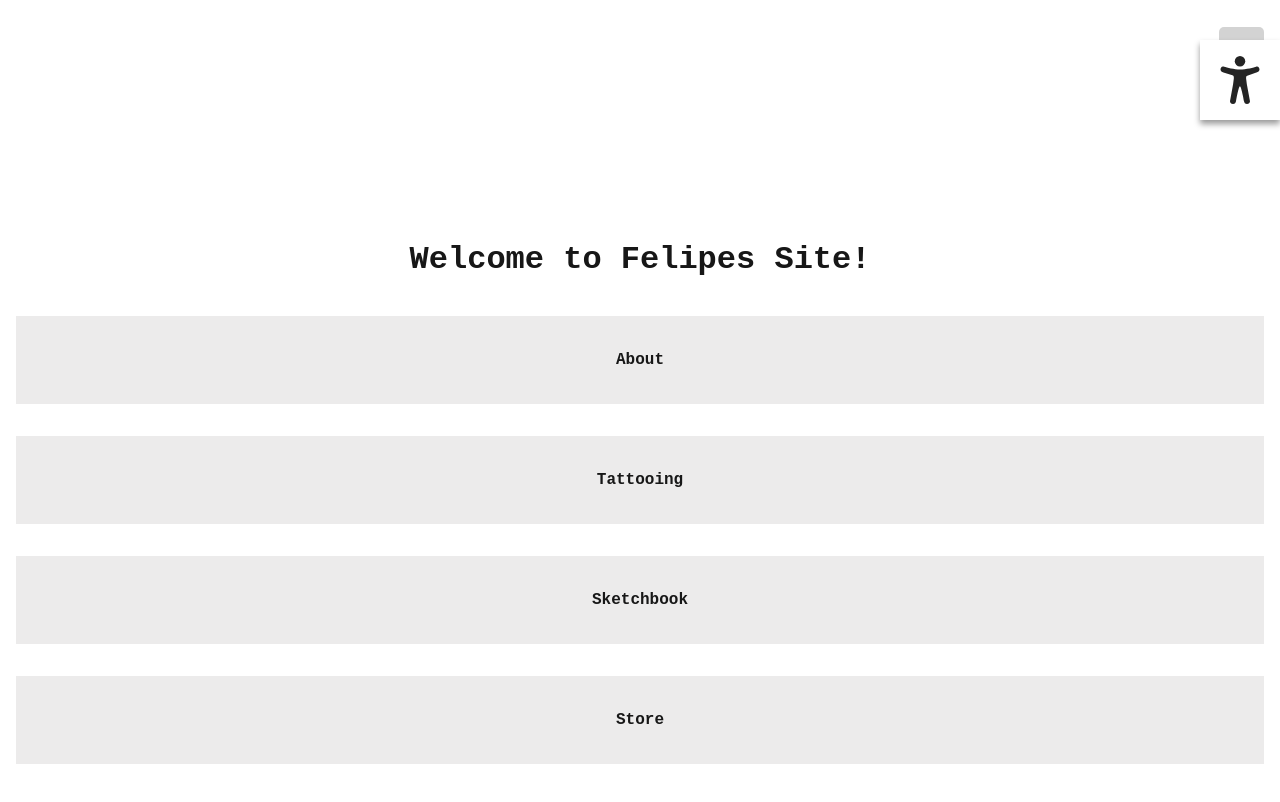
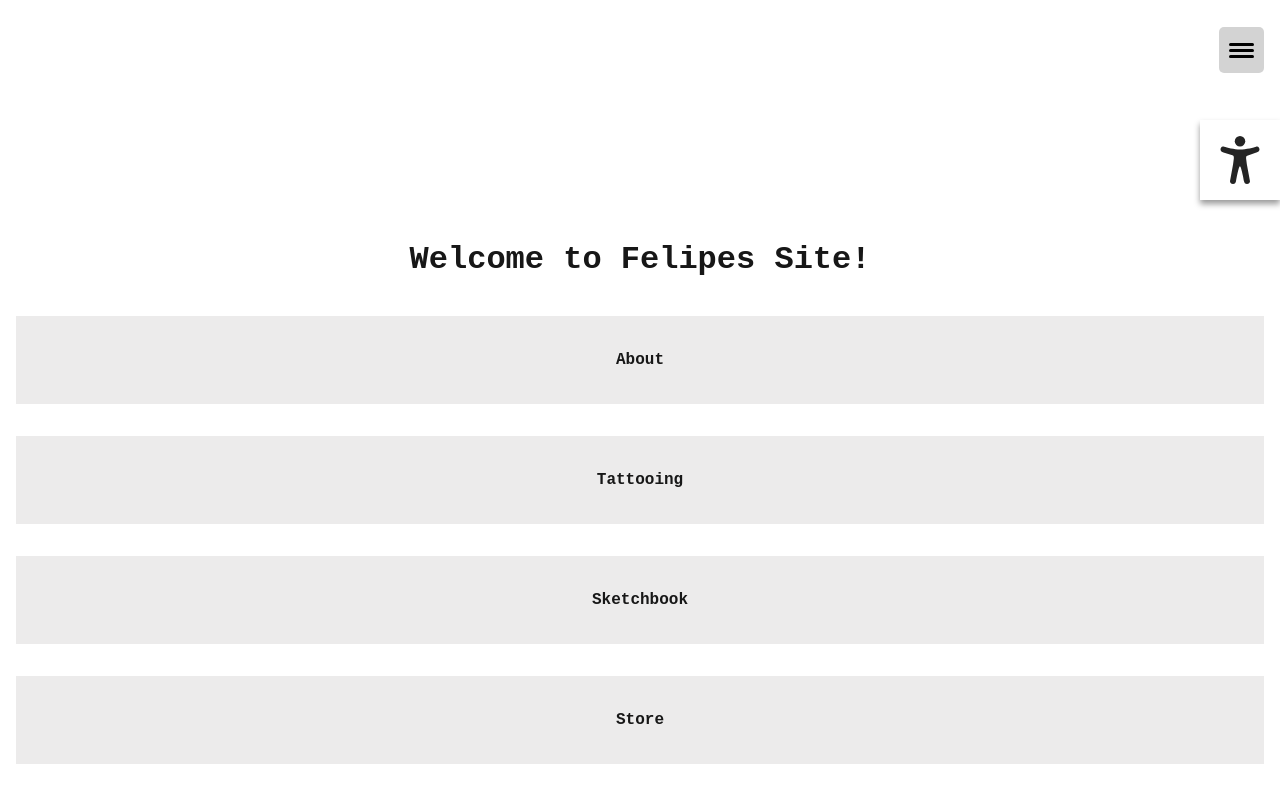
Before and after one commit to rmarafioti/felipe_site, a Next.js app: page / in a window 1280 px wide. Shown: the top 802 px of the page. Built offline with nearby package versions, Linux system fonts and the light colour scheme.

Commit message:
#8 adjusted position of access menu icon

```diff
--- a/src/app/components/styles/accessmenu.module.css
+++ b/src/app/components/styles/accessmenu.module.css
@@ -2,13 +2,12 @@
   font-size: 80px;
   padding: 1rem;
   position: fixed;
-  top: 40px;
+  top: 120px;
   right: 0px;
   color: #242424;
   background-color: white;
   z-index: 1000;
   box-shadow: 0px 4px 6px rgba(0, 0, 0, 0.4);
-  cursor: pointer;
 }
 
 .accessMenu {
```
